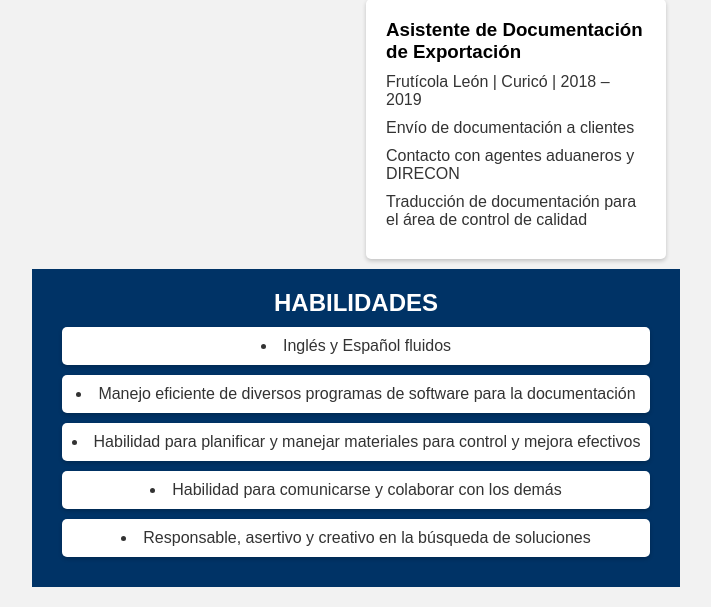
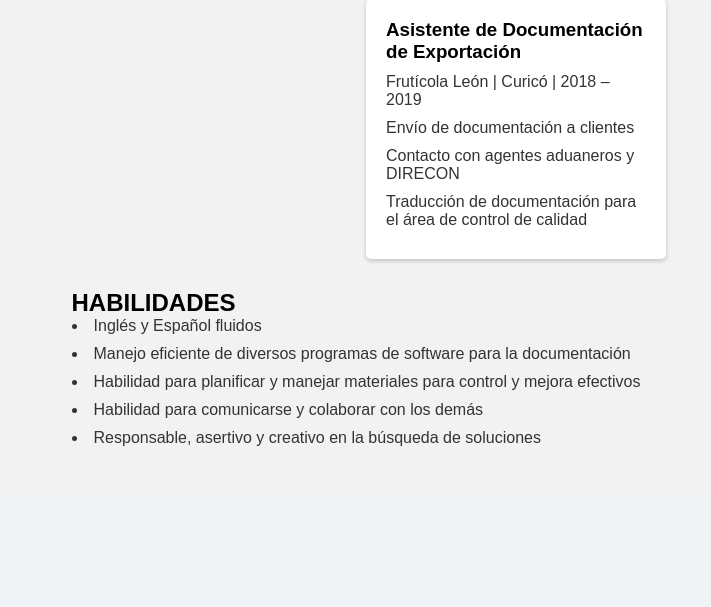
Before and after one commit to Malfaroarevalo/Malfaland, a PHP site: page / in a window 1280 px wide. Shown: the part 837-1444 px from the top of the page, without its empty margins (284-995 px from the left). After the commit the page ends 1283 px from the top, so only its background shows below. Run offline with PHP 8.4, Linux system fonts and the light colour scheme.

Commit message:
new update css 6

```diff
--- a/style.css
+++ b/style.css
@@ -55,9 +55,6 @@ body {
 
 /* Skills styles */
 .skills {
-  background-color: #003366;
-  color: #fff;
-  text-align: center;
   padding: 20px;
 }
 
@@ -77,11 +74,7 @@ body {
 }
 
 .skills li {
-  background-color: #fff;
-  border-radius: 5px;
-  box-shadow: 0 2px 4px 0 rgba(0, 0, 0, 0.2);
-  margin: 10px;
-  padding: 10px;
+  margin-bottom: 10px;
   color: #333;
 }
 
```
